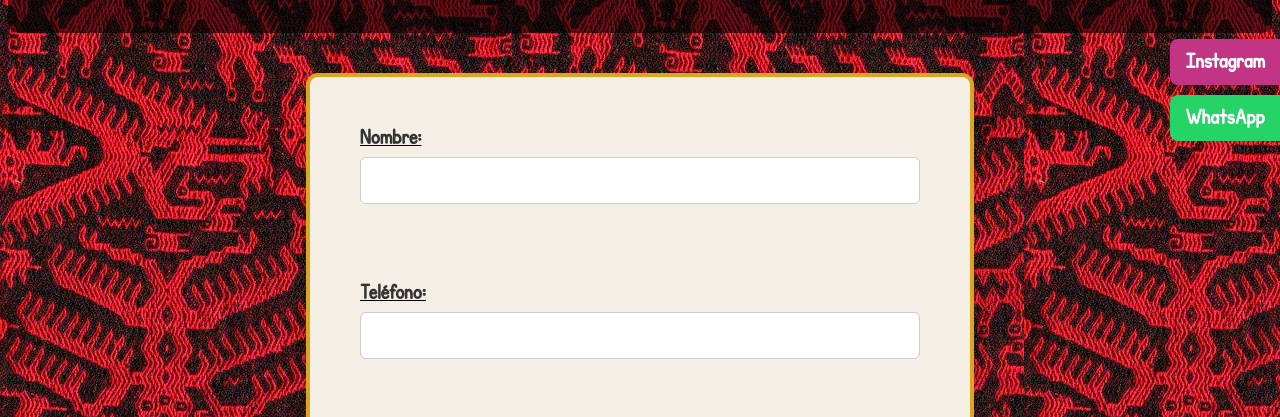
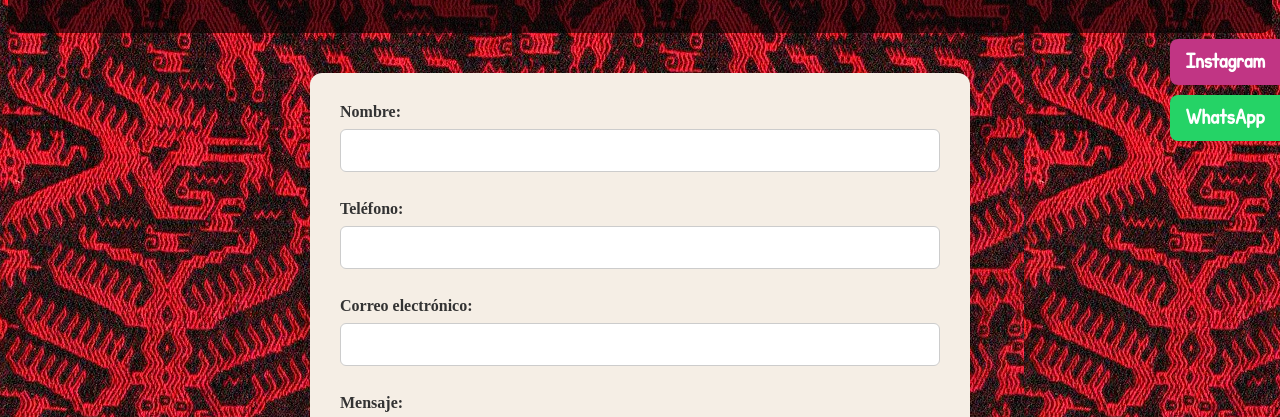
Before and after one commit to Olivares-Aime/TP-Integrador, a plain HTML site: page contacto.html in a window 1280 px wide. Shown: the part 310-727 px from the top of the page. Drawn offline with Linux system fonts and the light colour scheme.

Commit message:
cambios esteticos

```diff
--- a/contacto.html
+++ b/contacto.html
@@ -85,7 +85,9 @@
             <!-- Aquí se mostrará el resumen del envío -->
             <div id="resumenEnvio" aria-live="polite"></div>
         </section>
-
+        <a href="#inicio" class="volver-arriba">
+			↑ Volver arriba
+		</a>
     </main>
 
     <footer>
--- a/style.css
+++ b/style.css
@@ -240,36 +240,6 @@
 }
 
 
-/* FORMULARIO DE CONTACTO  */
-
-.forma {
-    text-align: center;
-    position: relative;
-    max-width: 400px;
-    margin: 10px auto;
-
-    border: 4px solid goldenrod;
-    border-radius: 15px;
-    background-color: #e8a1a1;
-    box-shadow: 0 8px 16px rgba(0, 0, 0, 1);
-}
-
-.grupo {
-    padding: 20px;
-    align-items:last baseline;
-    justify-content:flex-end;
-
-    display: flex;
-    flex-direction: row;
-
-    font-family: "KGPPerfect", sans-serif;
-    color: #000000;
-    margin-bottom: 10px;
-    font-weight: bold;
-    text-decoration: underline;
-}
-
-
 /* PRESENTACIÓN DEL EMPRENDIEMINTO */
 
 .nosotros {
```
